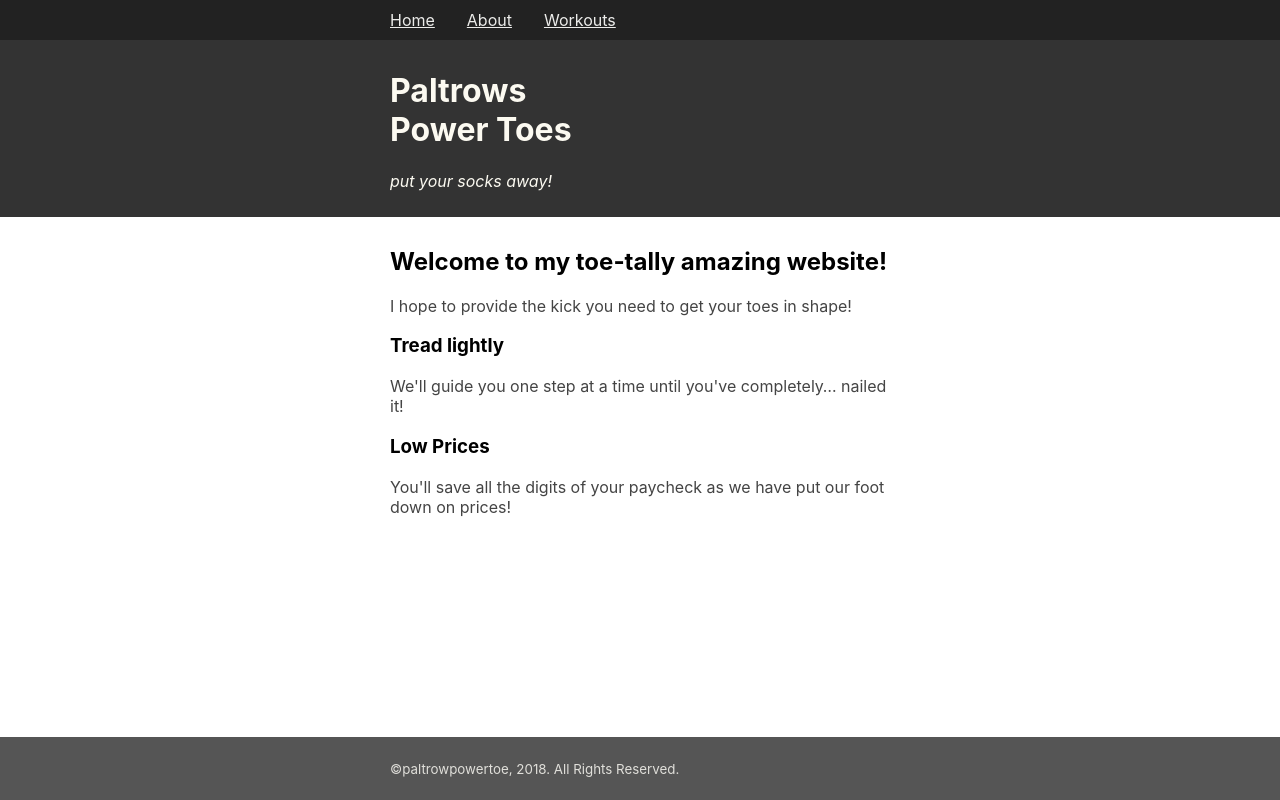
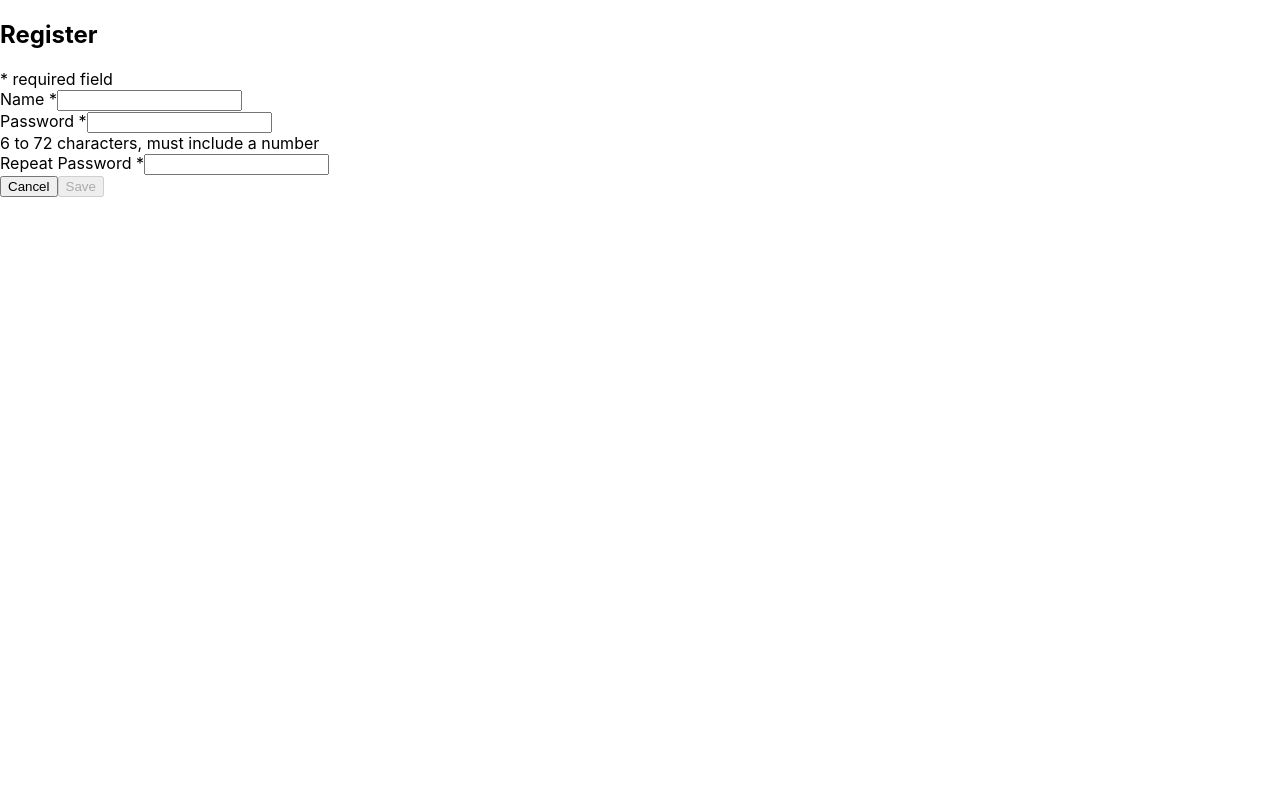
Before and after one commit to cpedersen/react-playground, a React (Create React App) app: page / in a window 1280 px wide. Built offline with nearby package versions, Linux system fonts and the light colour scheme.

Commit message:
Implemented controlled form from Organizing React section of Thinkful materials

```diff
--- /dev/null
+++ b/src/registrationForm/registrationForm.js
@@ -0,0 +1,140 @@
+import React, { Component } from 'react'
+import ValidationError from './validationError';
+
+export default class RegistrationForm extends Component {
+    /*constructor(props) {
+        super(props);
+        this.nameInput = React.createRef();
+    }*/
+
+    constructor(props) {
+        super(props);
+        this.state = {
+            name: {
+                value: '',
+                touched: false
+            },
+            password: {
+                value: '',
+                touched: false
+            },
+            repeatPassword: {
+                value: '',
+                touched: false
+            }
+        }
+    }
+
+    updateName(name) {
+        this.setState({name: {value: name, touched: true}});
+    }
+
+    updatePassword(password) {
+        this.setState({password: {value: password, touched: true}});
+    }
+
+    updateRepeatPassword(repeatPassword) {
+        this.setState({repeatPassword: {value: repeatPassword, touched: true}});
+    }
+
+    validateName() {
+        const name = this.state.name.value.trim();
+        if (name.length === 0) {
+          return 'Name is required';
+        } else if (name.length < 3) {
+          return 'Name must be at least 3 characters long';
+        }
+    }
+
+    validatePassword() {
+        const password = this.state.password.value.trim();
+        if (password.length === 0) {
+          return 'Password is required';
+        } else if (password.length < 6 || password.length > 72) {
+          return 'Password must be between 6 and 72 characters long';
+        } else if (!password.match(/[0-9]/)) {
+          return 'Password must contain at least one number';
+        }
+    }
+
+    validateRepeatPassword() {
+        const repeatPassword = this.state.repeatPassword.value.trim();
+        const password = this.state.password.value.trim();
+        if (repeatPassword !== password) {
+          return 'Passwords do not match';
+        }
+    }
+
+    /*handleSubmit(event) {
+        event.preventDefault();
+        const name = event.target.name.value;
+        const password = event.target.password.value;
+        console.log('Name: ', name);
+        console.log('Password: ', password);
+    }*/
+
+    /*handleSubmit(event) {
+        event.preventDefault();
+        const password = event.target.password.value;
+        console.log('Password: ', password);
+        const name = this.nameInput.current.value;
+        console.log('Name: ', name);
+    }*/
+
+    handleSubmit(event) {
+        event.preventDefault();
+        const { name, password, repeatPassword } = this.state;
+
+        console.log('Name: ', name.value);
+        console.log('Password: ', password.value);
+        console.log('Repeat Password: ', repeatPassword.value);
+
+        // potentially submit these values to the server here
+
+      }
+
+    render () {
+        return (
+            <form className="registration" onSubmit={e => this.handleSubmit(e)}>
+            <h2>Register</h2>
+            <div className="registration__hint">* required field</div>
+            <div className="form-group">
+              <label htmlFor="name">Name *</label>
+              <input type="text" className="registration__control"
+                name="name" id="name" onChange={e => this.updateName(e.target.value)}/>
+                {this.state.name.touched && (<ValidationError message={this.validateName()}/>)}
+            </div>
+            <div className="form-group">
+               <label htmlFor="password">Password *</label>
+               <input type="password" className="registration__control"
+                name="password" id="password" onChange={e => this.updatePassword(e.target.value)}/>
+                {this.state.password.touched && (<ValidationError message={this.validatePassword()}/>)}
+               <div className="registration__hint">6 to 72 characters, must include a number</div>
+            </div>
+            <div className="form-group">
+              <label htmlFor="repeatPassword">Repeat Password *</label>
+              <input type="password" className="registration__control"
+                name="repeatPassword" id="repeatPassword" onChange={e => this.updateRepeatPassword(e.target.value)}/>
+                {this.state.repeatPassword.touched && (<ValidationError message={this.validateRepeatPassword()}/>)}
+            </div>
+
+            <div className="registration__button__group">
+             <button type="reset" className="registration__button">
+                 Cancel
+             </button>
+             <button
+                type="submit"
+                className="registration__button"
+                disabled={
+                    this.validateName() ||
+                    this.validatePassword() ||
+                    this.validateRepeatPassword()
+                }
+            >
+                 Save
+             </button>
+            </div>
+          </form>
+        )
+      }
+}
--- /dev/null
+++ b/src/registrationForm/validationError.js
@@ -0,0 +1,11 @@
+import React from 'react';
+
+export default function ValidationError(props) {
+  if(props.message) {
+    return (
+      <div className="error">{props.message}</div>
+    );
+  }
+
+  return <></>
+}
```
Also changed, not shown: src/index.js (+21 -2 lines).
